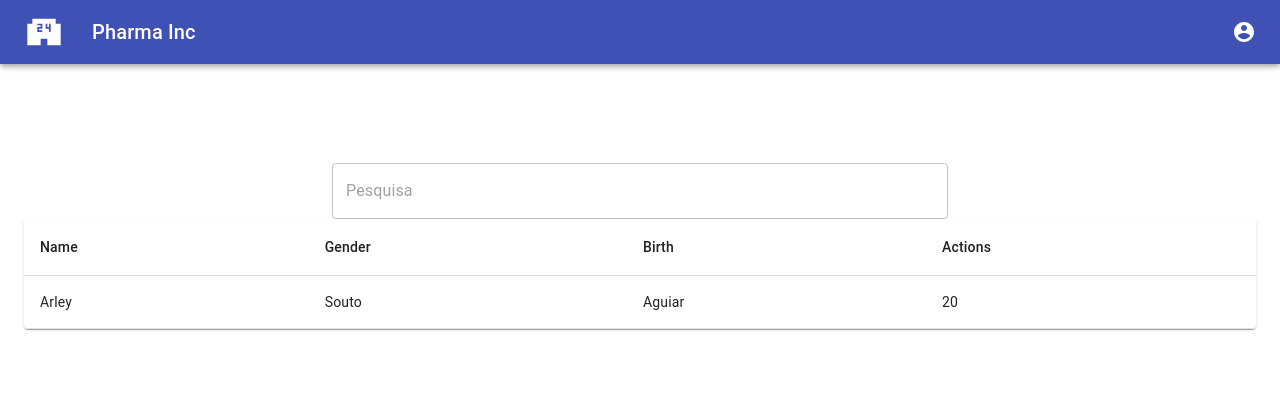
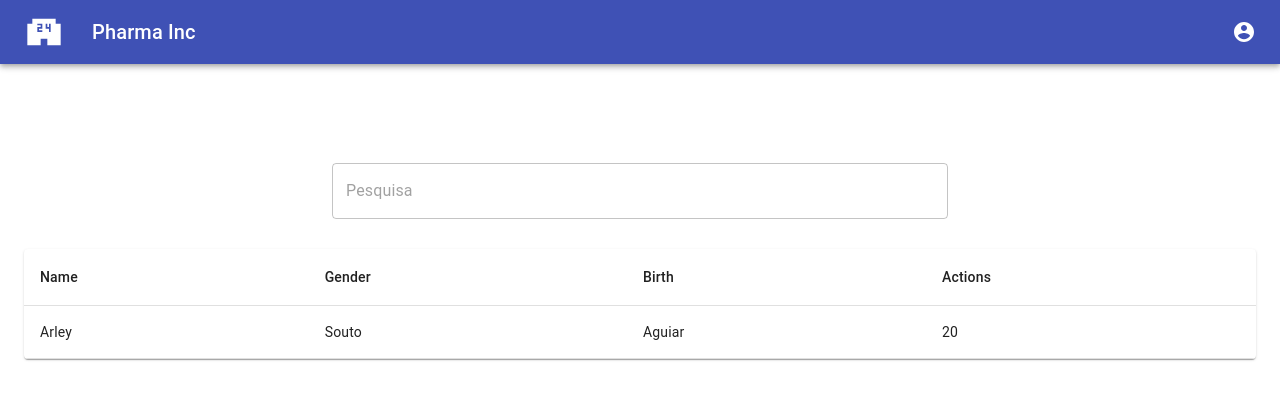
Before and after one commit to mercurio236/desafioProgramathor, a React (Create React App) app in the folder paciente/: page / in a window 1280 px wide. Shown: the top 400 px of the page. Built offline with nearby package versions, Linux system fonts and the light colour scheme.

Commit message:
iniciado tabela

```diff
--- a/paciente/src/Pages/Pacientes/pacientes.js
+++ b/paciente/src/Pages/Pacientes/pacientes.js
@@ -57,7 +57,7 @@ export default function Paciente() {
                                 variant="outlined"
                                 />
                         </div>
-                    <div className="table" style={{height:400}}>
+                    <div className="table"  >
                         <TableContainer component={Paper}>
                             <Table>
                                 <TableHead>
--- a/paciente/src/Pages/Pacientes/styles.css
+++ b/paciente/src/Pages/Pacientes/styles.css
@@ -3,6 +3,7 @@
     display: flex;
     align-items: center;
     justify-content: center;
+    margin-bottom: 30px;
 }
 
 .input{
@@ -11,5 +12,4 @@
 
 .table{
     height: 400;
-    width: 100%;
 }
```
